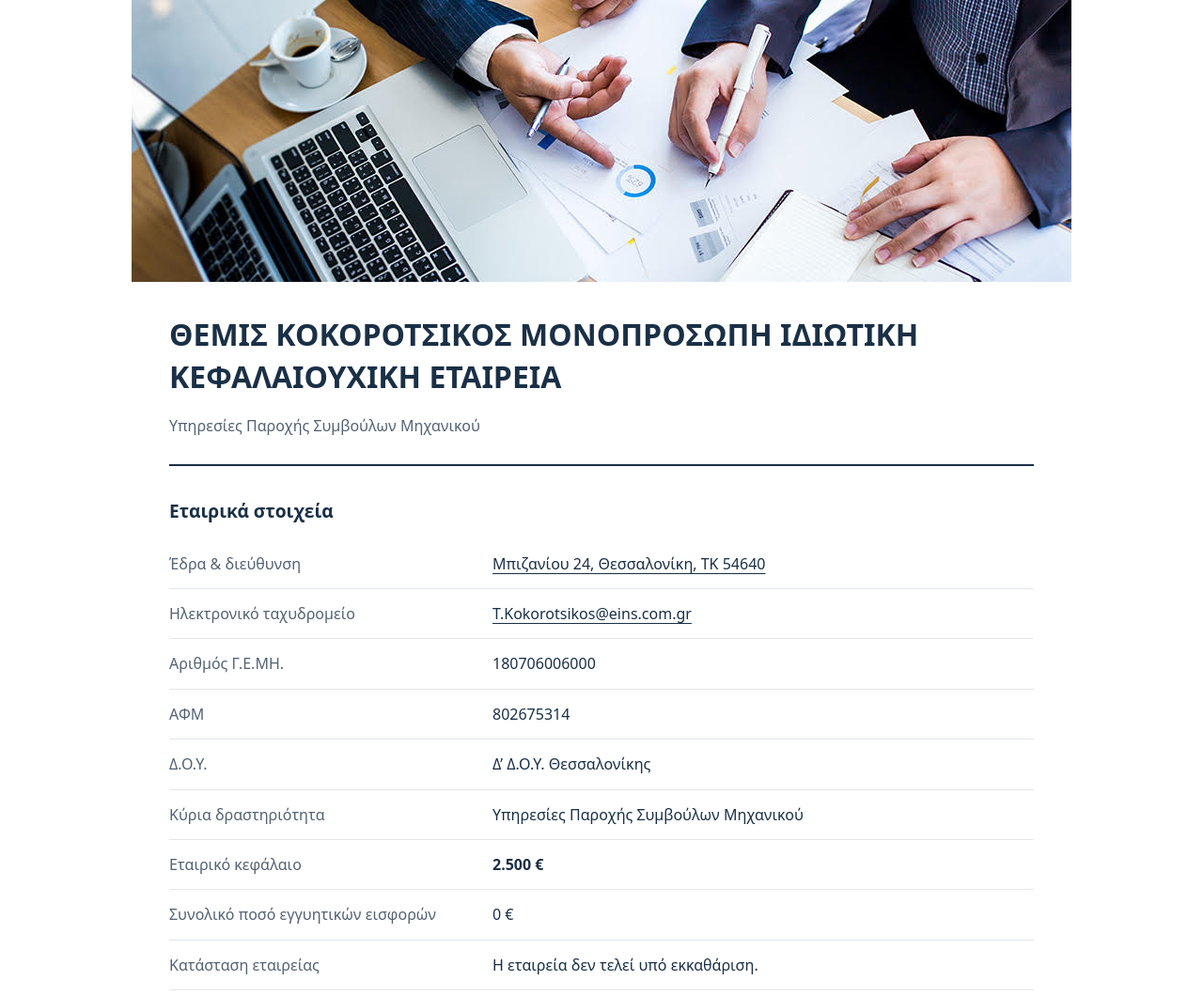
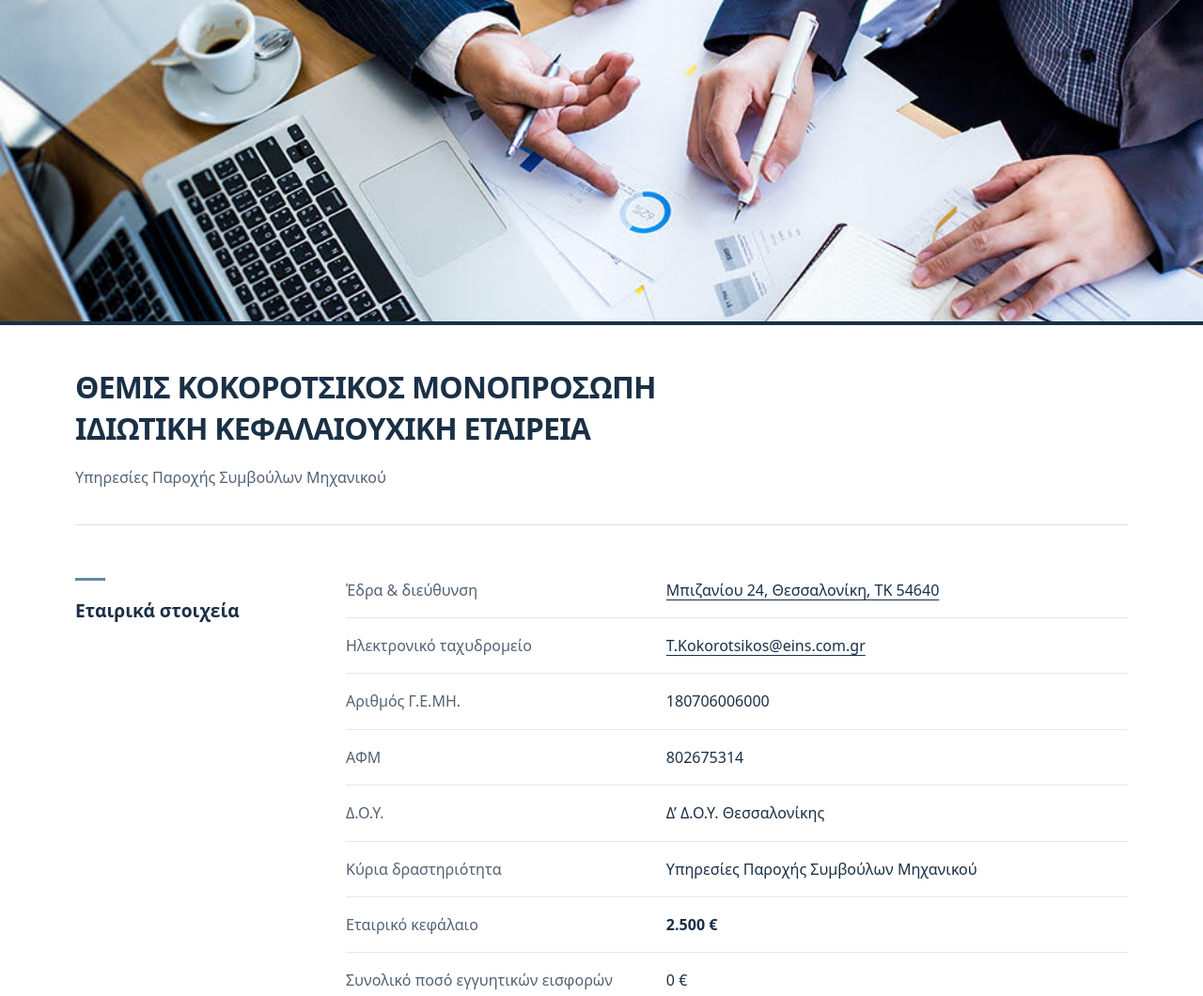
Before and after one commit to THEMISIKE/THEMISIKE.github.io, a plain HTML site: page index.html in a window 1280 px wide. Shown: the top 1060 px of the page at 94% size. Drawn offline with Linux system fonts and the light colour scheme.

Commit message:
Updated styles for desktop

```diff
--- a/styles.css
+++ b/styles.css
@@ -9,11 +9,11 @@
 
 * { box-sizing: border-box; }
 body { margin: 0; }
-.company { max-width: 1000px; margin: 0 auto; padding-bottom: 48px; }
-.banner { display: block; width: 100%; height: clamp(180px, 32vw, 300px); object-fit: cover; object-position: center 48%; }
-.introduction, section { margin-inline: 40px; }
-.introduction { padding-block: 34px 28px; border-bottom: 2px solid #1a3046; }
-h1 { max-width: 850px; margin: 0; font-size: clamp(1.35rem, 3.2vw, 2rem); line-height: 1.4; font-weight: 650; overflow-wrap: anywhere; }
+.company { width: 100%; padding-bottom: 64px; }
+.banner { display: block; width: 100%; height: clamp(180px, 27vw, 380px); object-fit: cover; object-position: center 48%; border-bottom: 4px solid #1a3046; }
+.introduction, section { width: calc(100% - 80px); max-width: 1120px; margin-inline: auto; }
+.introduction { padding-block: 44px 36px; border-bottom: 1px solid #d6dfe6; }
+h1 { max-width: 960px; margin: 0; font-size: clamp(1.35rem, 2.5vw, 2rem); line-height: 1.4; font-weight: 650; letter-spacing: -0.025em; overflow-wrap: anywhere; text-wrap: balance; }
 .activity { margin: 16px 0 0; color: #536273; font-size: 1rem; }
 section { margin-top: 32px; }
 h2 { margin: 0 0 14px; font-size: 1.2rem; font-weight: 650; }
@@ -25,8 +25,17 @@ a { color: inherit; text-decoration-thickness: 1px; text-underline-offset: 4px;
 a:hover { color: #246389; }
 a:focus-visible { outline: 2px solid #246389; outline-offset: 4px; border-radius: 2px; }
 
+@media (min-width: 960px) {
+  section { display: grid; grid-template-columns: 240px minmax(0, 1fr); gap: 48px; margin-top: 44px; }
+  h2 { padding-top: 12px; }
+  h2::before { content: ""; display: block; width: 32px; height: 3px; margin-bottom: 16px; background: #66889e; }
+  .detail { grid-template-columns: minmax(0, 1fr) minmax(0, 1.55fr); padding-block: 16px; }
+  .detail:first-child { padding-top: 12px; }
+}
+
 @media (max-width: 600px) {
-  .introduction, section { margin-inline: 22px; }
+  .introduction, section { width: auto; margin-inline: 22px; }
+  .banner { height: clamp(180px, 32vw, 300px); border-bottom: 0; }
   .introduction { padding-block: 26px 24px; }
   .detail { grid-template-columns: minmax(0, 1fr); gap: 4px; }
   dt { font-size: 0.9rem; }
@@ -36,7 +45,9 @@ a:focus-visible { outline: 2px solid #246389; outline-offset: 4px; border-radius
 @media print {
   .banner { height: 150px; }
   .company { max-width: none; padding: 0; }
-  .introduction, section { margin-inline: 0; }
+  .introduction, section { width: 100%; margin-inline: 0; }
+  section { display: block; }
+  h2::before { display: none; }
   .detail { break-inside: avoid; }
   a { text-decoration: none; }
 }
```
